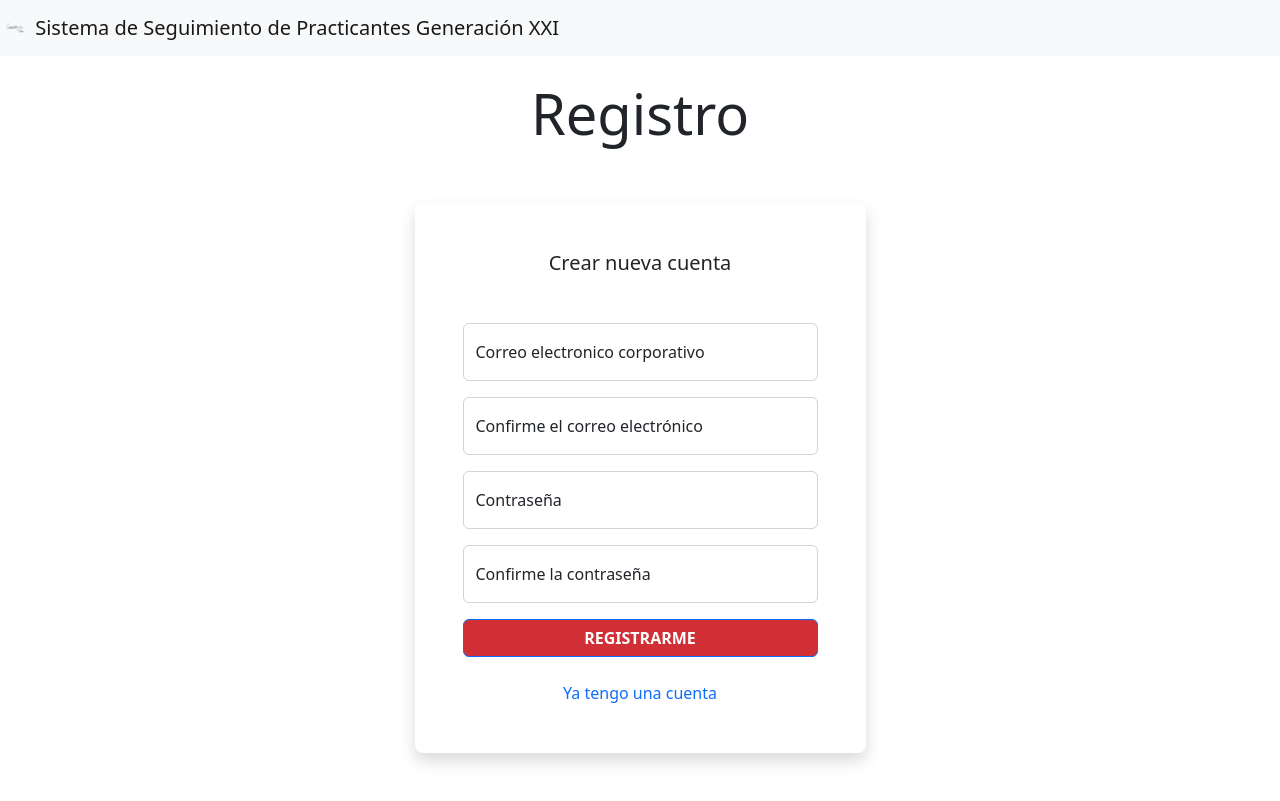
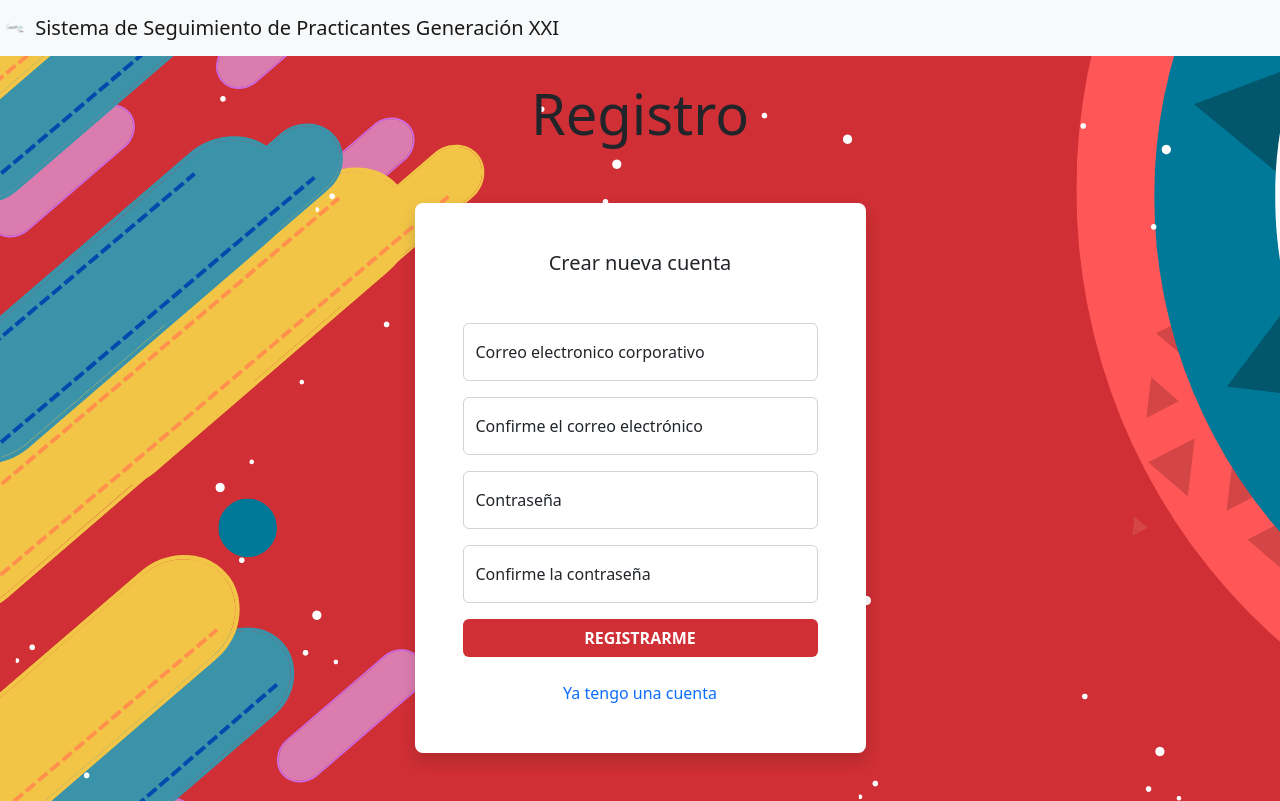
Before and after one commit to YesidSanabria/Proyecto-Generacion-XXI, a Flask app: page /create_account in a window 1280 px wide. Run offline with Flask 2, Linux system fonts and the light colour scheme.

Commit message:
Fondo Registro

```diff
--- a/app/templates/create_account.html
+++ b/app/templates/create_account.html
@@ -2,7 +2,8 @@
 
 {% block content %}
 
-
+<body class="body" background="{{ url_for('static', filename='img/fondoregistro.png')}}"  background-repeat: no-repeat>
+</body>
 <br />
 <!---Create Account-->
 <h1 class="display-4 text-center">Registro</h1>
@@ -42,7 +43,7 @@
             </div>
             <div class="d-grid">
               <button style="color: white; background-color: #cf2f35;"
-                class="btn btn-primary btn-login text-uppercase fw-bold" type="submit"
+                class="btn btn-login text-uppercase fw-bold" type="submit"
                 name="submit">Registrarme</button>
               <br>
               <a href="/index" class="text-decoration-none text-center">Ya tengo una cuenta</a>
--- a/app/templates/index.html
+++ b/app/templates/index.html
@@ -4,8 +4,7 @@
 {% block content %}
 
 
-<body background="{{ url_for('static', filename='img/fondoinicio.png')}}">
-
+<body class="body" background="{{ url_for('static', filename='img/fondoinicio.png')}}"  background-repeat: no-repeat>
 </body>
 
 <div class="container " style="position: relative;left: 350px;top: 30px">
```
Also changed, not shown: app/static/img/fondoregistro.png (added).
